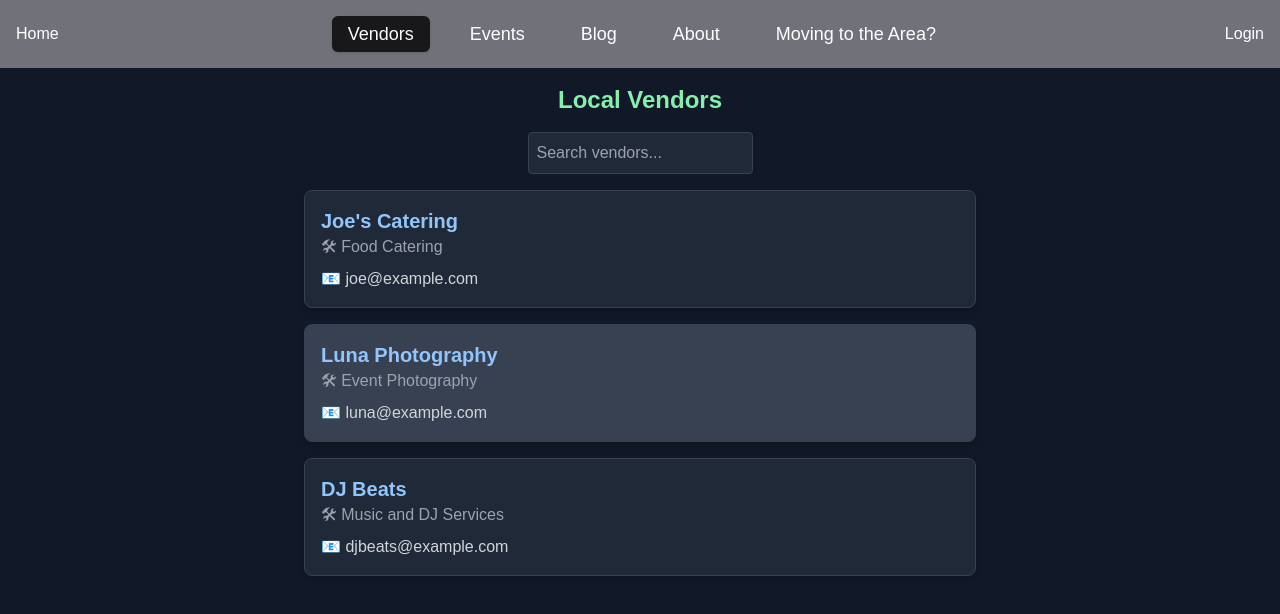
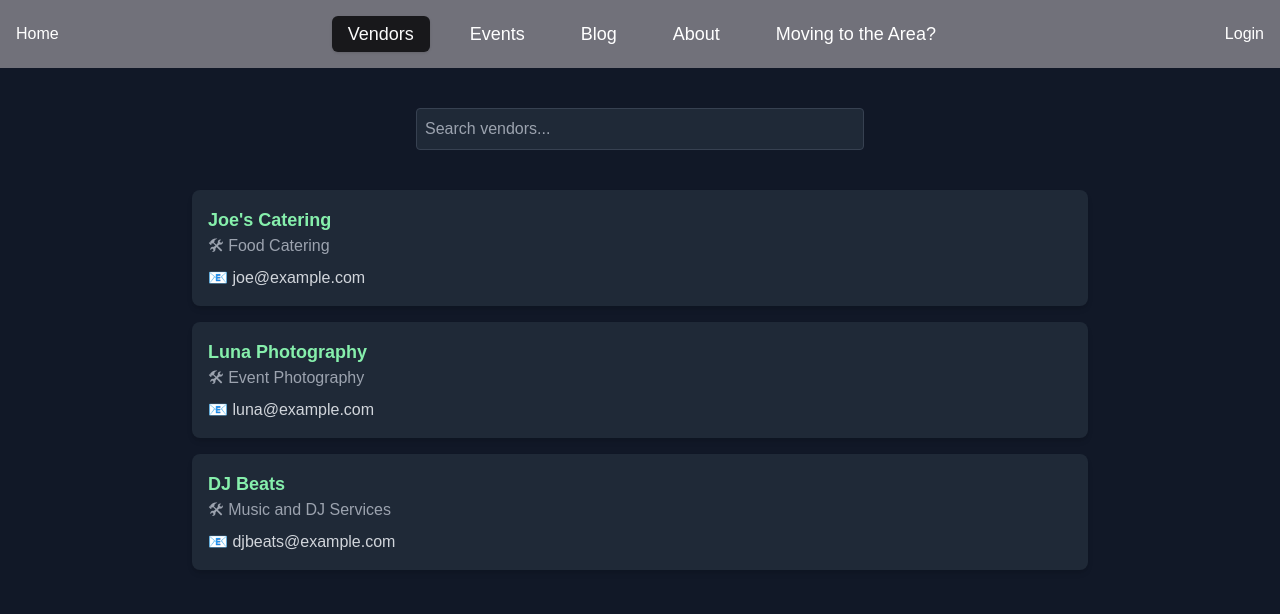
Before and after one commit to NhicolasAponte/community-hub, a Next.js app: page /vendors in a window 1280 px wide. Shown: the top 614 px of the page. Built offline with nearby package versions, Linux system fonts and the light colour scheme.

Commit message:
started implementing some basic global styles

```diff
--- a/src/app/globals.css
+++ b/src/app/globals.css
@@ -5,6 +5,43 @@
 body {
   font-family: Arial, Helvetica, sans-serif;
 }
+
+.bg-page {
+  @apply min-h-screen min-w-max bg-gray-900 p-4 text-gray-200;
+}
+
+.card {
+  @apply p-4 rounded-lg shadow-md border border-gray-700;
+}
+
+.card-even {
+  @apply bg-gray-800;
+}
+
+.card-odd {
+  @apply bg-gray-700;
+}
+
+.title {
+  @apply text-2xl font-bold mb-4 text-green-300;
+}
+
+.subtitle {
+  @apply text-xl font-semibold text-blue-300;
+}
+
+.text-muted {
+  @apply text-gray-400;
+}
+
+.text-light {
+  @apply text-gray-300;
+}
+
+.input-field {
+  @apply p-2 mb-4 rounded bg-gray-800 text-gray-200 border border-gray-700 focus:outline-none focus:ring-2 focus:ring-green-300;
+}
+
 
 @layer utilities {
   .text-balance {
--- a/src/app/layout.tsx
+++ b/src/app/layout.tsx
@@ -28,9 +28,9 @@ export default function RootLayout({
     <html lang="en">
       <body
         className={`${geistSans.variable} ${geistMono.variable} antialiased`}
-        >
-        <Header/>
-        {children}
+      >
+        <Header />
+        <div className="bg-page">{children}</div>
       </body>
     </html>
   );
--- a/src/app/vendors/page.tsx
+++ b/src/app/vendors/page.tsx
@@ -31,19 +31,21 @@ const VendorsPage = () => {
   );
 
   return (
-    <div className="flex flex-col items-center min-h-screen bg-gray-900 p-4 text-gray-200">
-      <h1 className="text-2xl font-bold mb-4 text-green-300">Local Vendors</h1>
+    <div className="flex flex-col items-center p-6">
       <input
         type="text"
         placeholder="Search vendors..."
         value={search}
         onChange={(e) => setSearch(e.target.value)}
-        className="p-2 mb-4 rounded bg-gray-800 text-gray-200 border border-gray-700 focus:outline-none focus:ring-2 focus:ring-green-300"
+        className="input-field w-full max-w-md p-2 bg-gray-800 text-gray-300 border border-gray-600 rounded-lg focus:outline-none focus:ring-2 focus:ring-green-400 transition"
       />
-      <div className="w-full max-w-2xl space-y-4">
-        {filteredVendors.map((vendor, index) => (
-          <div key={vendor.id} className={`p-4 rounded-lg shadow-md border border-gray-700 ${index % 2 === 0 ? "bg-gray-800" : "bg-gray-700"}` }>
-            <h2 className="text-xl font-semibold text-blue-300">{vendor.name}</h2>
+      <div className="grid gap-4 mt-6 w-full max-w-4xl mx-auto">
+        {filteredVendors.map((vendor) => (
+          <div
+            key={vendor.id}
+            className="bg-gray-800 p-4 rounded-lg shadow-md hover:shadow-lg hover:scale-105 transition duration-300"
+          >
+            <h2 className="text-green-300 font-semibold text-lg">{vendor.name}</h2>
             <p className="text-gray-400">🛠 {vendor.service}</p>
             <p className="text-gray-300 mt-2">📧 {vendor.contact}</p>
           </div>
```
Also changed, not shown: 1 other file (tests, documents, lock files or other folders).
